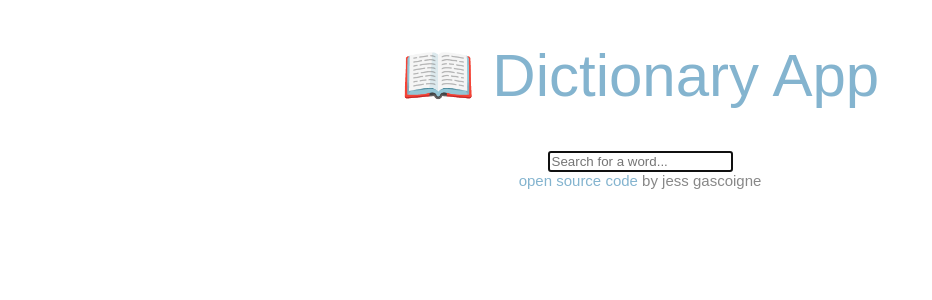
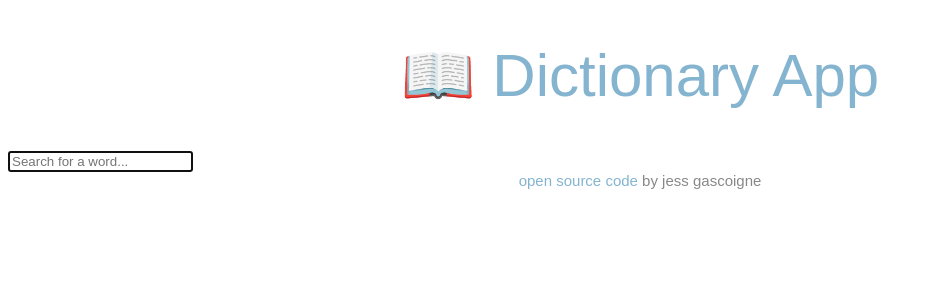
Before and after one commit to jessgascoigne/react-dictionary-app, a React (Create React App) app: page / in a window 1280 px wide. Shown: the top 300 px of the page, without its empty margins (0-932 px from the left). Built offline with nearby package versions, Linux system fonts and the light colour scheme.

Commit message:
Removed text-align center for body

```diff
--- a/src/App.css
+++ b/src/App.css
@@ -2,4 +2,5 @@
   color: #84b4cf;
   font-size: 60px;
   font-weight: 500;
+  text-align: center;
 }
--- a/src/index.css
+++ b/src/index.css
@@ -1,4 +1,3 @@
 body {
   font-family: "Poppins", sans-serif;
-  text-align: center;
 }
```
